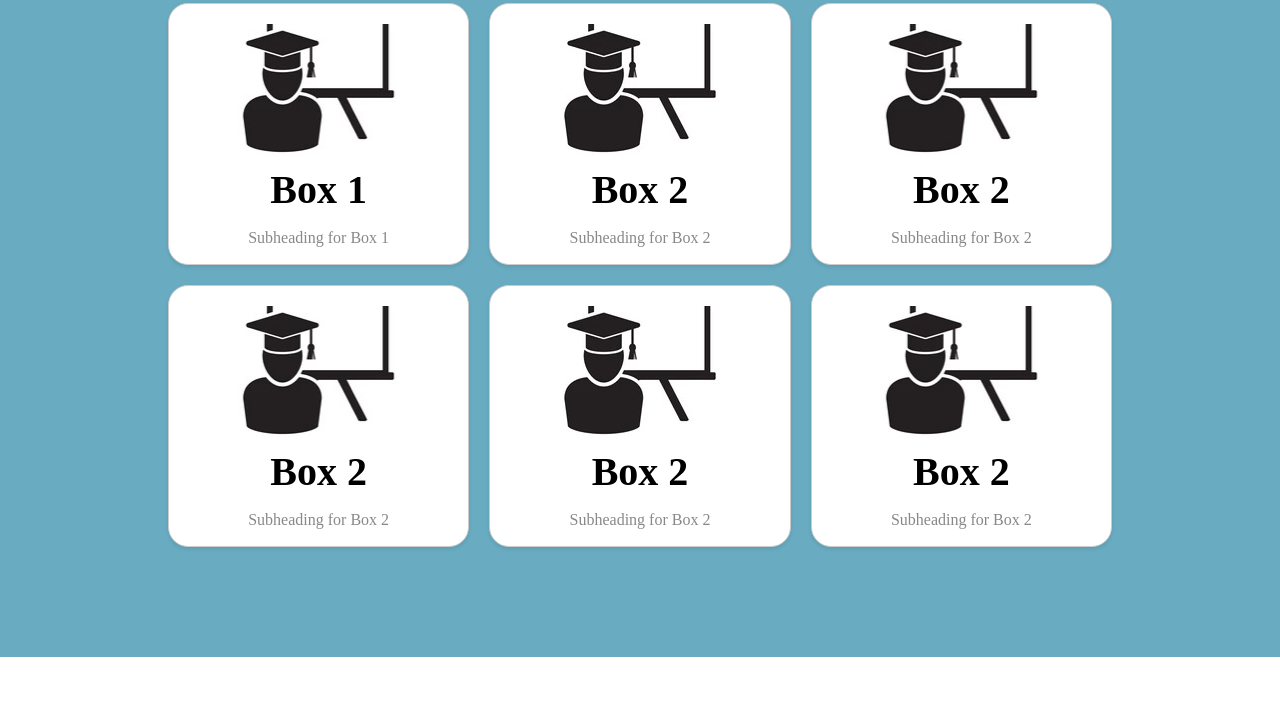
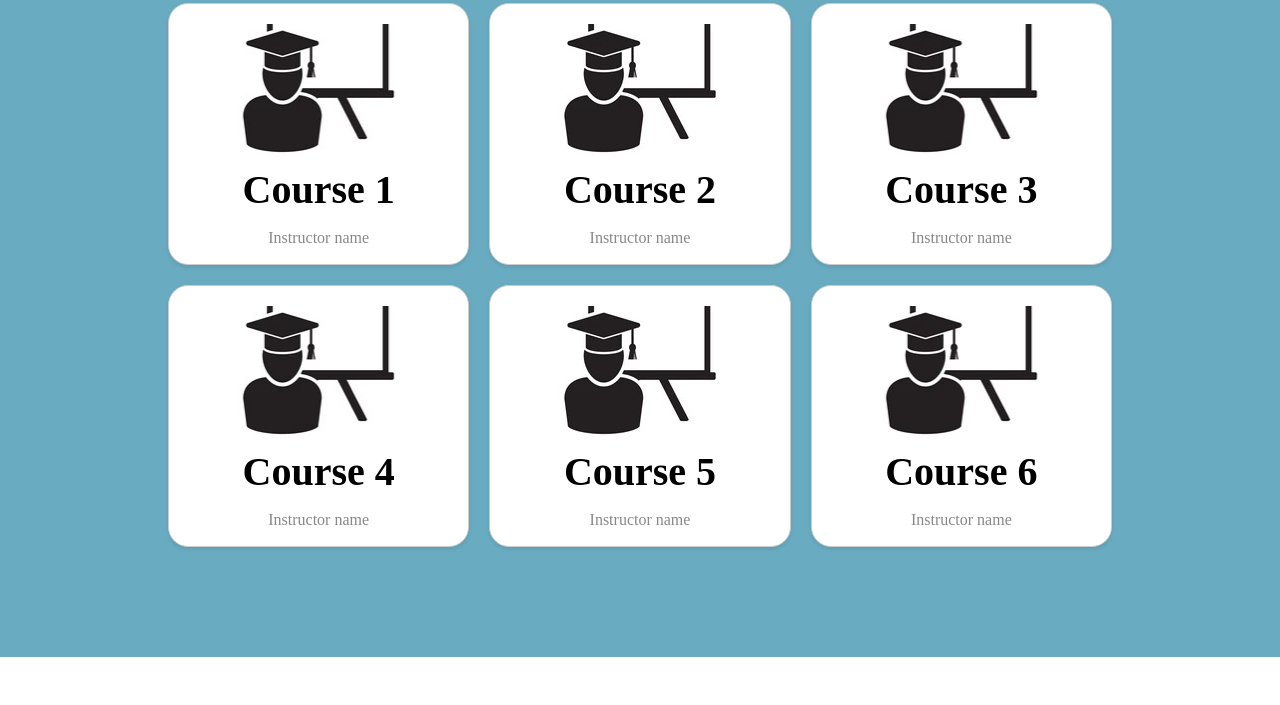
Before and after one commit to minnahnayeem/Learning-Management-System, a plain HTML site: page index.html in a window 1280 px wide. Shown: the part 1814-2519 px from the top of the page. Drawn offline with Linux system fonts and the light colour scheme; files whose address does not match are found by name.

Commit message:
Add files via upload

```diff
--- a/index.html
+++ b/index.html
@@ -55,9 +55,9 @@
                 <img src="learn.jpeg" alt="pic 3" class="categ" >
                 <img src="learn.jpeg" alt="pic 4" class="categ">
             </div>
-            <div class="dot1" ></div>
+            <!-- <div class="dot1" ></div>
             <div class="dot2"></div>
-            <div class="dot3"></div>
+            <div class="dot3"></div> -->
         </section>
 
         <!-- section 3 -->
@@ -88,44 +88,44 @@
                 <div class="grid-item">
                     <img src="learn.jpeg" alt="Image 1">
                     <div class="content">
-                        <h2>Box 1</h2>
-                        <p>Subheading for Box 1</p>
+                        <h2>Course 1</h2>
+                        <p>Instructor name</p>
                     </div>
                 </div>
                 <!-- Repeat the above structure for the remaining boxes -->
                 <div class="grid-item">
                     <img src="learn.jpeg" alt="Image 2">
                     <div class="content">
-                        <h2>Box 2</h2>
-                        <p>Subheading for Box 2</p>
+                        <h2>Course 2</h2>
+                        <p>Instructor name</p>
                     </div>
                 </div>
                 <div class="grid-item">
                     <img src="learn.jpeg" alt="Image 2">
                     <div class="content">
-                        <h2>Box 2</h2>
-                        <p>Subheading for Box 2</p>
+                        <h2>Course 3</h2>
+                        <p>Instructor name</p>
                     </div>
                 </div>
                 <div class="grid-item">
                     <img src="learn.jpeg" alt="Image 2">
                     <div class="content">
-                        <h2>Box 2</h2>
-                        <p>Subheading for Box 2</p>
+                        <h2>Course 4</h2>
+                        <p>Instructor name</p>
                     </div>
                 </div>
                 <div class="grid-item">
                     <img src="learn.jpeg" alt="Image 2">
                     <div class="content">
-                        <h2>Box 2</h2>
-                        <p>Subheading for Box 2</p>
+                        <h2>Course 5</h2>
+                        <p>Instructor name</p>
                     </div>
                 </div>
                 <div class="grid-item">
                     <img src="learn.jpeg" alt="Image 2">
                     <div class="content">
-                        <h2>Box 2</h2>
-                        <p>Subheading for Box 2</p>
+                        <h2>Course 6</h2>
+                        <p>Instructor name</p>
                     </div>
                 </div>
 
```
